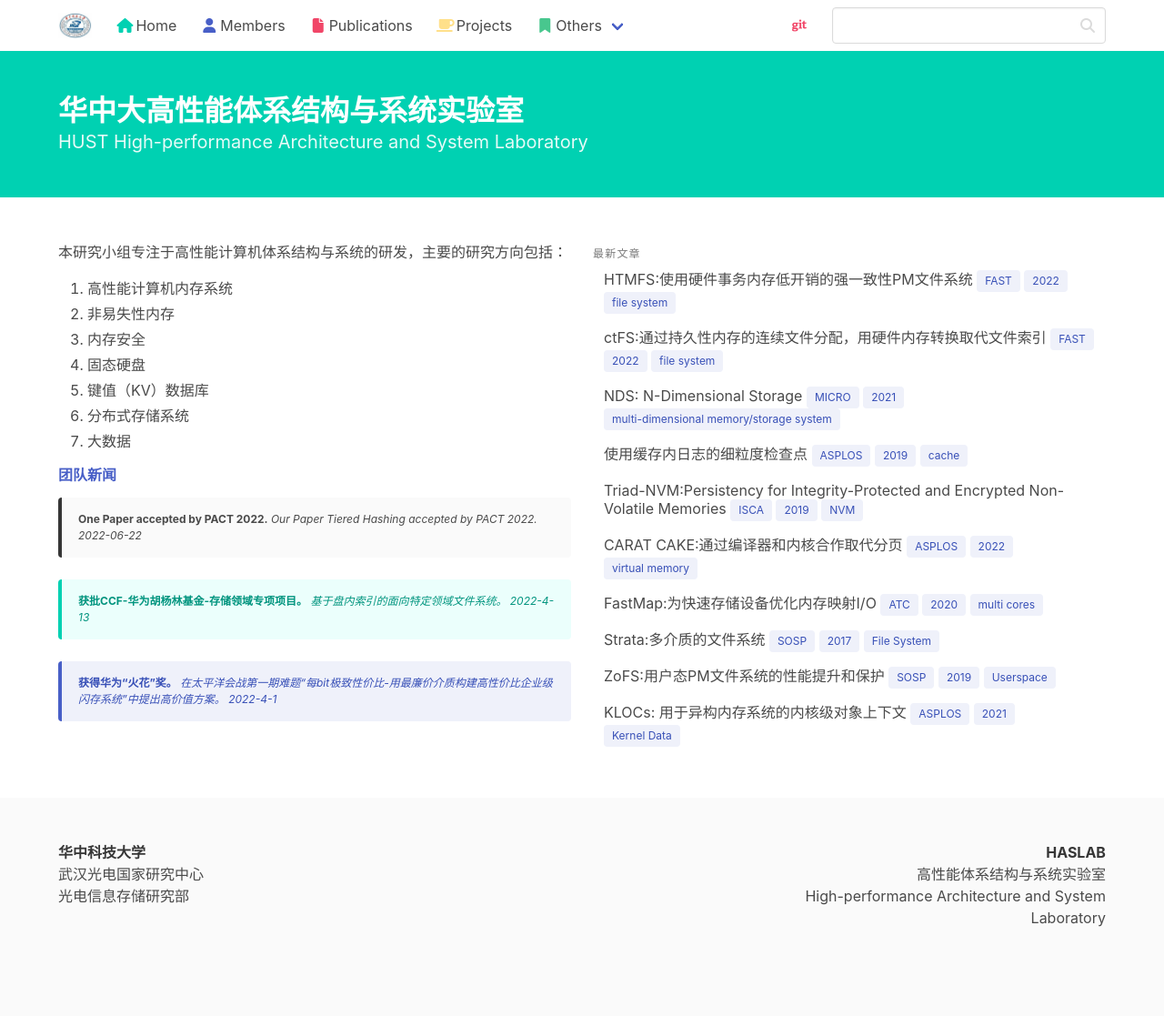
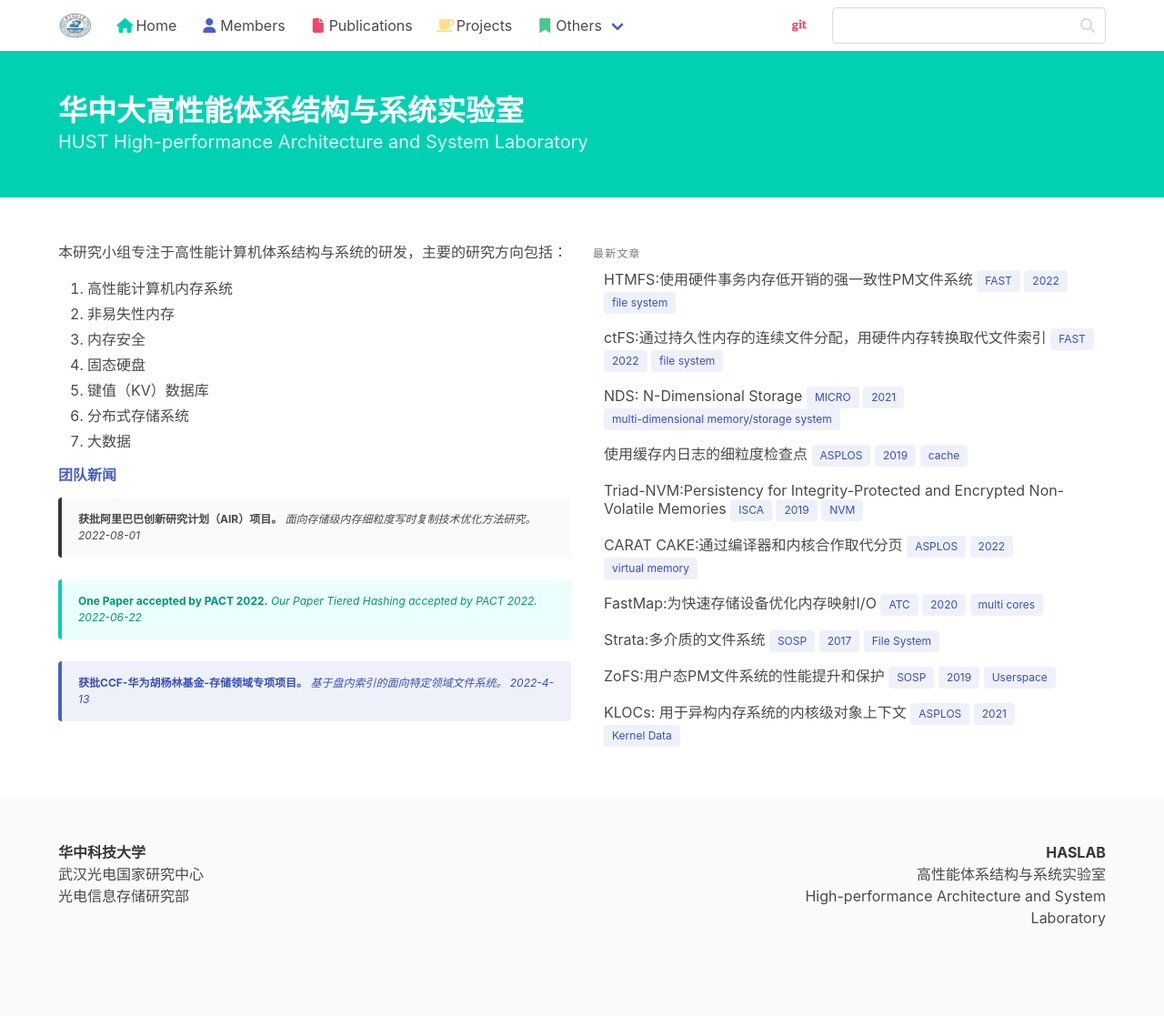
Before and after one commit to haslaboratory/haslaboratory.github.io, a Jekyll site: the page built from pages/index.md, in a window 1280 px wide. Shown: the whole page at 91% size. Built offline with Jekyll 4.4.1, drawn with Linux system fonts in a browser that asks for light colours; nearby versions of some CDN libraries; library files that are not in the unit come from our copies; comment, search, counter and statistics services are not loaded.

Commit message:
_data/news.yml

```diff
--- a/_data/news.yml
+++ b/_data/news.yml
@@ -1,3 +1,7 @@
+- date: 2022-08-01
+  title: 获批阿里巴巴创新研究计划（AIR）项目。
+  description: 面向存储级内存细粒度写时复制技术优化方法研究。
+
 - date: 2022-06-22
   title: One Paper accepted by PACT 2022.
   description: Our Paper Tiered Hashing accepted by PACT 2022.
```
